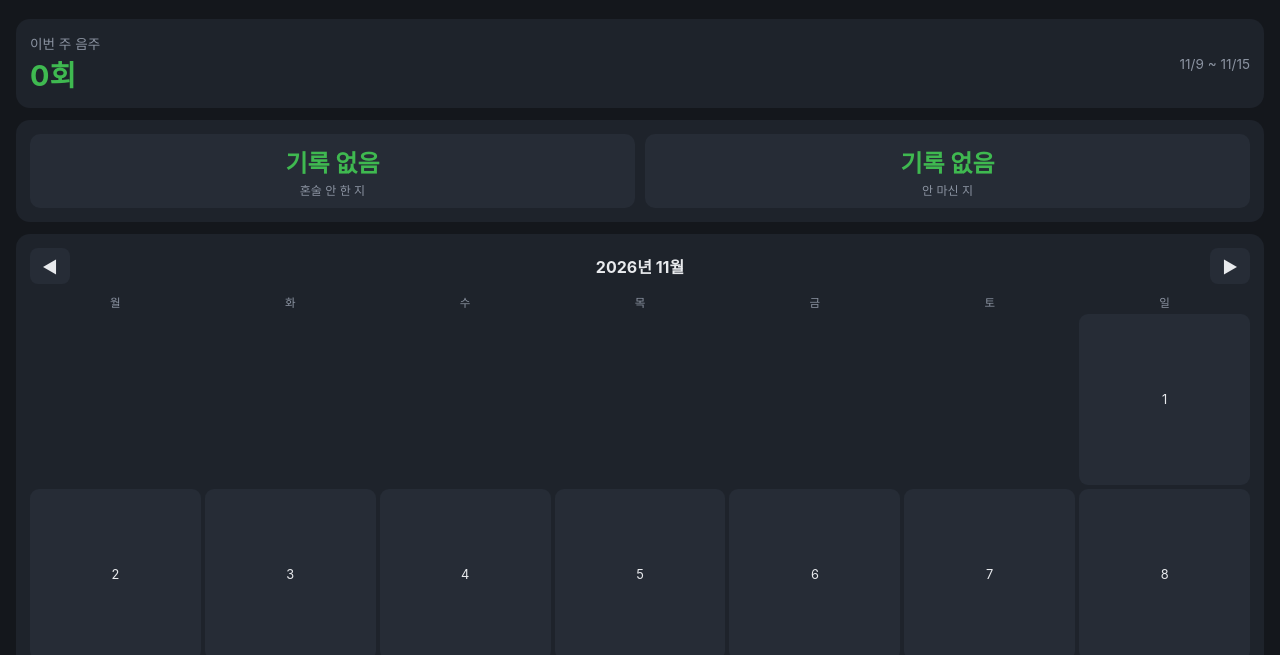
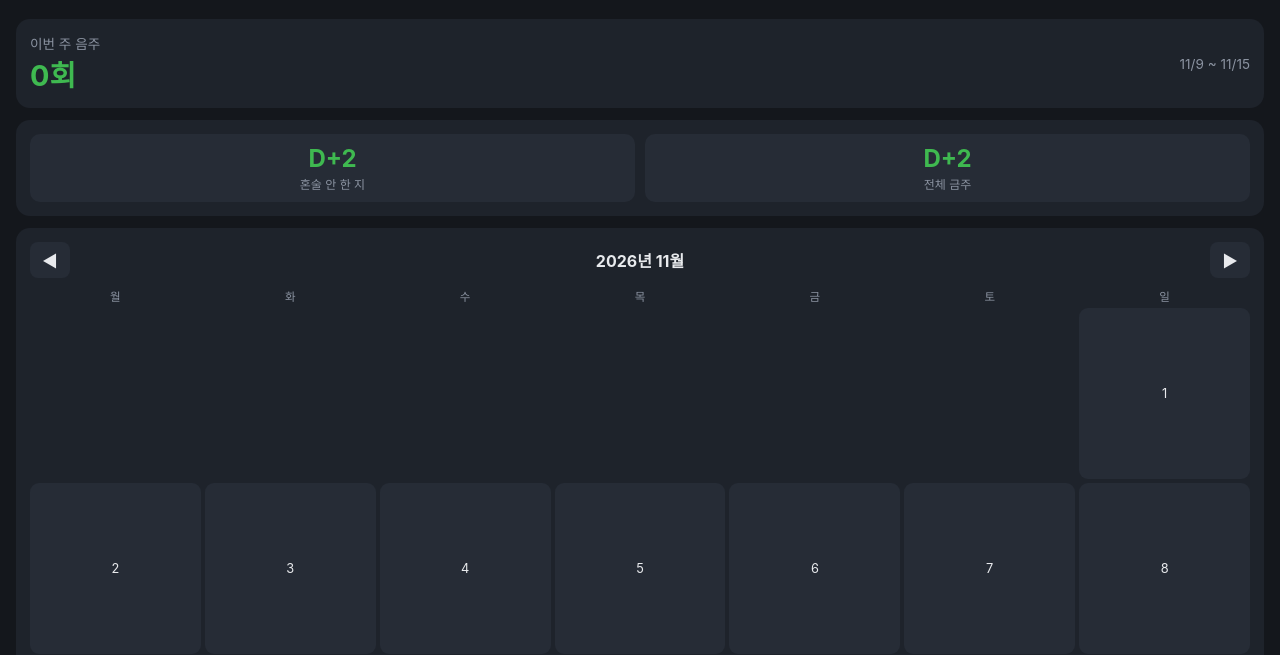
Before and after one commit to dainty-droid/drink-log, a plain HTML site: page index.html in a window 1280 px wide. Shown: the part 71-726 px from the top of the page. Drawn offline with Linux system fonts and the light colour scheme.

Commit message:
연속 기록을 D+N 형식으로 표시, 기록 없으면 절주 시작일부터 계산
"일째" 대신 "D+2"처럼 표시하고, 혼술/음주 기록이 아직 하나도 없을 때도
"기록 없음" 대신 절주 시작일(2026-11-08)부터 센 날짜를 보여준다.

Co-Authored-By: Claude Sonnet 5 <noreply@anthropic.com>

```diff
--- a/app.js
+++ b/app.js
@@ -2,6 +2,7 @@
   "use strict";
 
   var STORAGE_KEY = "drinkLog_v1";
+  var MODERATION_START = "2026-11-08"; // 절주 시작일 - 혼술/금주 기록이 하나도 없을 때 이 날부터 D+로 센다
   var SITUATIONS = {
     lunch: { label: "점심 막걸리", color: "#f4b942" },
     appointment: { label: "술 약속", color: "#4a90d9" },
@@ -140,24 +141,17 @@
       return matches[0].date;
     }
 
-    var lastSolo = lastDateOf(function (r) { return r.situation === "solo"; });
-    var lastAny = lastDateOf(function () { return true; });
+    // 혼술/음주 기록이 아직 하나도 없으면(예: 절주 시작 직후) "기록 없음" 대신
+    // 절주 시작일(MODERATION_START)부터 센다 - 2026-11-10 관리자님 요청, "지금
+    // 이틀밖에 안되긴 했지만"이라고 직접 D+2를 기대하는 발언에서 확인.
+    var lastSolo = lastDateOf(function (r) { return r.situation === "solo"; }) || MODERATION_START;
+    var lastAny = lastDateOf(function () { return true; }) || MODERATION_START;
 
-    var soloEl = document.getElementById("soloStreak");
-    if (lastSolo) {
-      var n1 = daysBetween(parseDate(lastSolo), parseDate(todayS));
-      soloEl.textContent = n1 + "일째";
-    } else {
-      soloEl.textContent = "기록 없음";
-    }
+    var n1 = daysBetween(parseDate(lastSolo), parseDate(todayS));
+    document.getElementById("soloStreak").textContent = "D+" + n1;
 
-    var anyEl = document.getElementById("anyStreak");
-    if (lastAny) {
-      var n2 = daysBetween(parseDate(lastAny), parseDate(todayS));
-      anyEl.textContent = n2 + "일째";
-    } else {
-      anyEl.textContent = "기록 없음";
-    }
+    var n2 = daysBetween(parseDate(lastAny), parseDate(todayS));
+    document.getElementById("anyStreak").textContent = "D+" + n2;
   }
 
   // ---------- 주종별 요약 (이번 주 / 달력에 보이는 달) ----------
--- a/index.html
+++ b/index.html
@@ -225,7 +225,7 @@
     </div>
     <div class="streak">
       <div class="num any" id="anyStreak">-</div>
-      <div class="lbl">안 마신 지</div>
+      <div class="lbl">전체 금주</div>
     </div>
   </div>
 </div>
```
